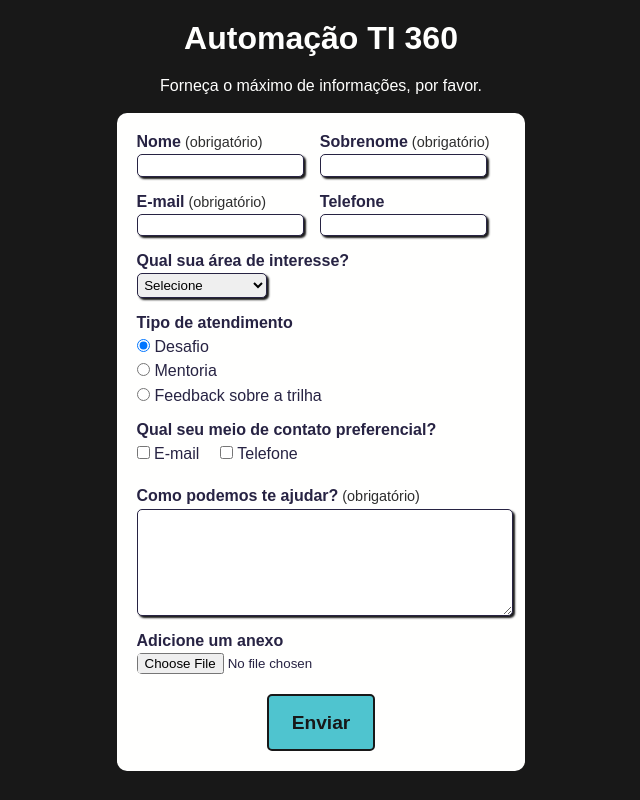
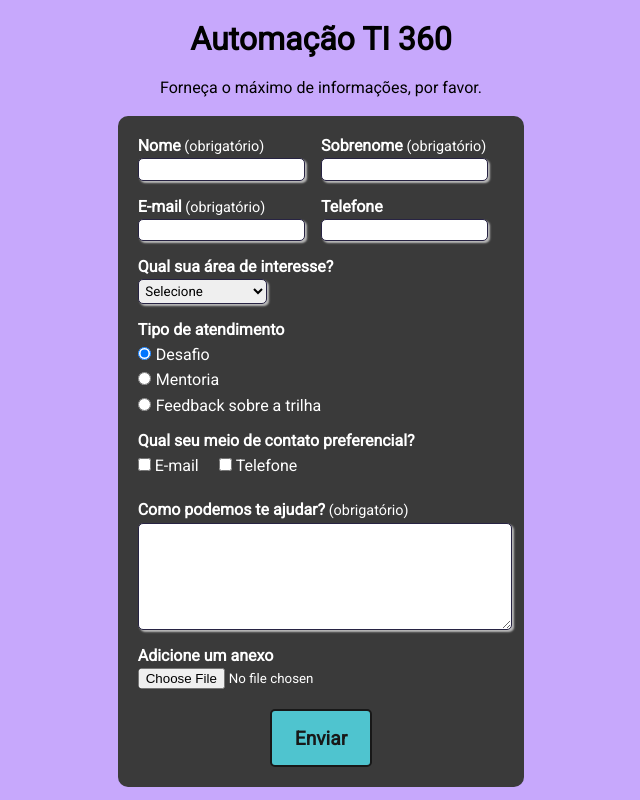
Before and after one commit to linconvinicius/Form-TI360, a plain HTML site: page index.html in a window 1280 px wide. Shown: the whole page, without its empty margins (319-959 px from the left). Drawn offline with Linux system fonts and the light colour scheme.

Commit message:
new types css

```diff
--- a/style.css
+++ b/style.css
@@ -1,18 +1,20 @@
-* {
+@import url('https://fonts.googleapis.com/css2?family=Roboto&display=swap');
+
+*{
     margin: 0;
     padding: 0;
-    font-family: sans-serif;
+    font-family: 'Roboto'
 }
 
 #title {
-    color: #fffffe;
+    color: #000000;
     text-align: center;
     margin-top: 20px;
     margin-bottom: 20px;
 }
 
 #subtitle {
-    color: #fffffe;
+    color: #000000;
     text-align: center;
 }
 
@@ -21,9 +23,9 @@ fieldset {
 }
 
 body {
-    background-color: #181818;
+    background-color: #c7a8fc;
     font-size: 1em;
-    color: #272343;
+    color: #ffffff;
     justify-content: center;
     margin: auto;
     display: grid;
@@ -40,7 +42,7 @@ input, select, textarea, button {
 
 .field label {
     margin-bottom: 0.2em;
-    color: #272343;
+    color: #ffffff;
     display: block;
 }
 
@@ -56,7 +58,7 @@ fieldset.group .field {
 .field input[type="text"], .field input[type="email"], .field input[type="number"], .field select, .field textarea {
     padding: 0.2em;
     border: 1px solid #272343;
-    box-shadow: 2px 2px 2px #181818;
+    box-shadow: 2px 2px 2px #bababa;
     display: block;
 }
 
@@ -105,7 +107,7 @@ textarea {
 }
 
 #white-background {
-    background:#fffffe;
+    background:#3a3a3a;
     display: inline-block;
     padding: 20px;
     border-radius: 10px;
@@ -138,7 +140,7 @@ input[type="radio"] {
 }
 
 .required-mark {
-    color: #2e2e2e;
+    color: #ffffff;
     font-size: 0.9em;
 }
 
```
